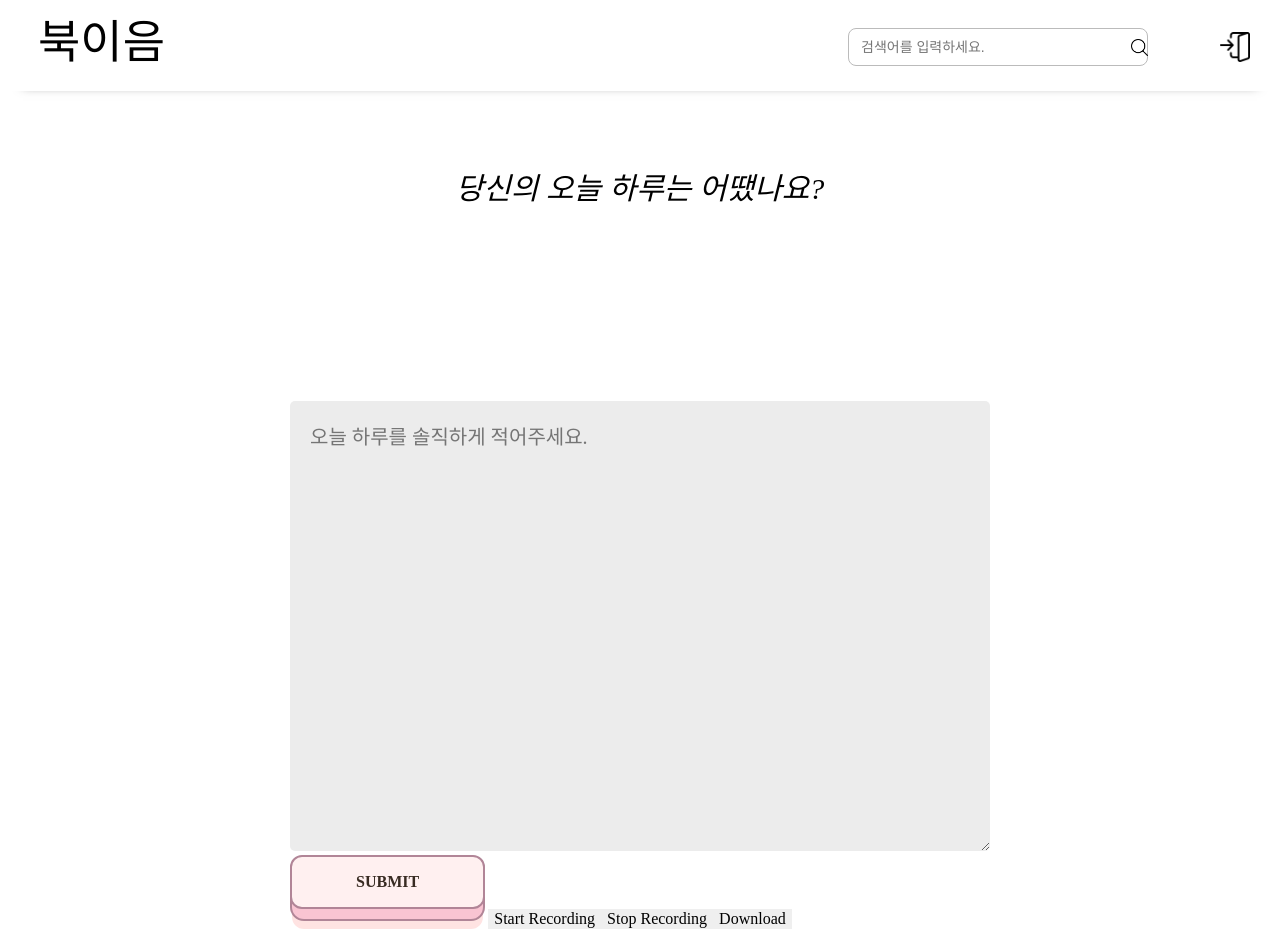
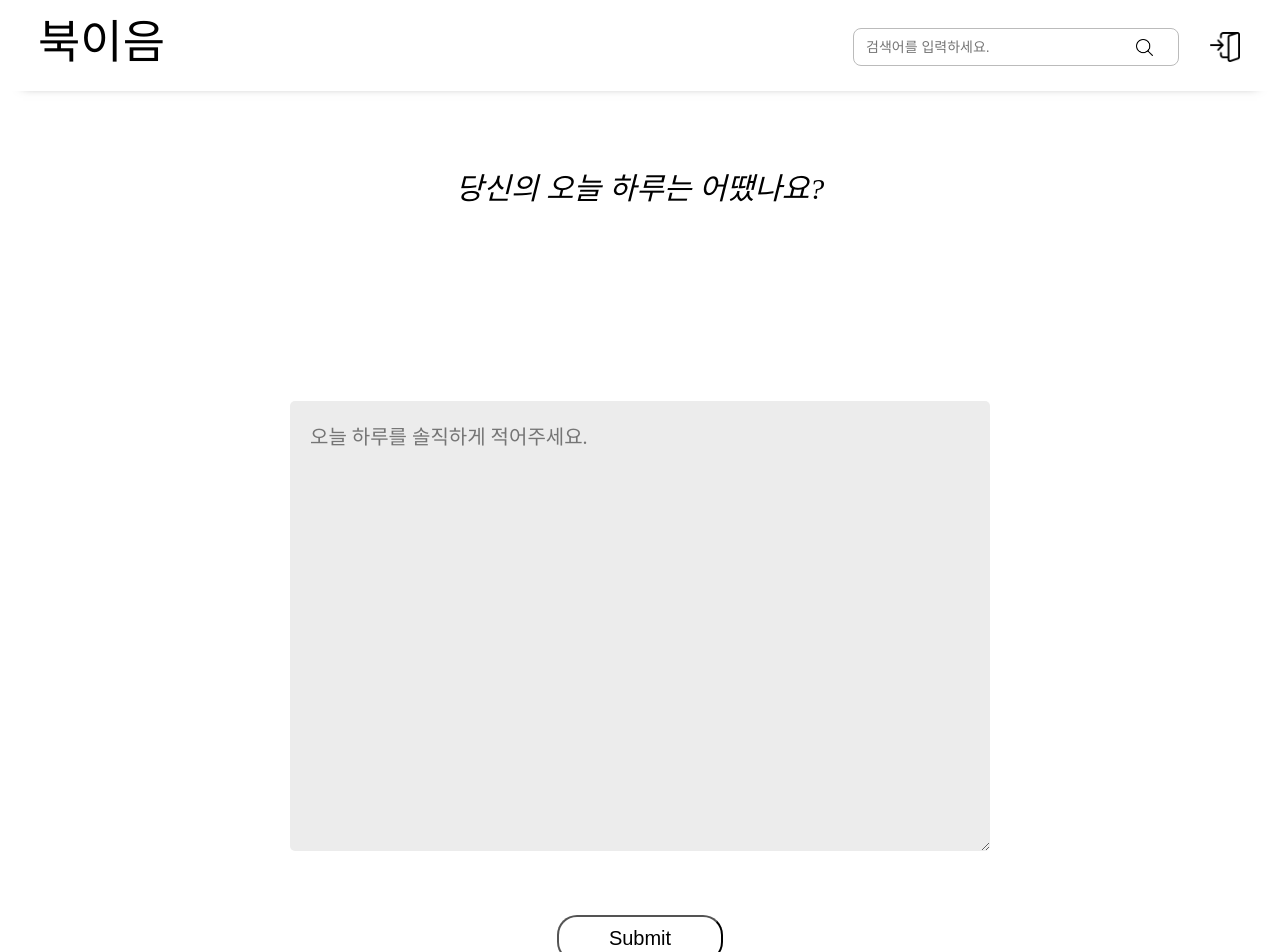
Before and after one commit to Bookieum/Bookieum_FE, a React (Create React App) app: page /mainFunc in a window 1280 px wide. Shown: the top 952 px of the page. Built offline with nearby package versions, Linux system fonts and the light colour scheme; no server answers.

Commit message:
버튼 css 원상복구

```diff
--- a/src/components/Google_Auth.js
+++ b/src/components/Google_Auth.js
@@ -45,6 +45,8 @@ const Google = (props) => {
         console.log(res)
         console.log('성공')
         // window.location.replace('/question')
+        window.location.replace('/')
+
       })
       })
       .catch(error => console.error('Error:', error));
--- a/src/components/Header.js
+++ b/src/components/Header.js
@@ -155,7 +155,7 @@ const Searchbar=styled.div`
     width: 17px;
     top: 11px;
     right: 0.3px;
-    margin: 0;
+    // margin-right: 14px;
     margin-top:4px;
     }
 `;
@@ -177,7 +177,8 @@ const Menu=styled.div`
     font-weight: bold;
     font-size:1.0625rem;
     text-decoration: none;
-    margin: 0 10px;
+    margin: 0 20px;
+    margin-left:-5px;
   }
   li:hover {
     background-color: #a5c9ca;
@@ -247,6 +248,7 @@ export default function Header(props) {
             :
             (<Menu>
               <li><a href="/login"><img src={loginimg} style={{width:'30px', height:'30px'}}></img></a></li>
+
             </Menu>
             )
           }
--- a/src/components/Kakao_Auth.js
+++ b/src/components/Kakao_Auth.js
@@ -56,6 +56,8 @@ const Kakao_Auth = () => {
     .then(res=>{
       console.log(res)
       console.log('성공')
+      window.location.replace('/')
+
       // window.location.replace('/question')
     })
   };
--- a/src/components/MainFunc.js
+++ b/src/components/MainFunc.js
@@ -160,7 +160,7 @@ const VideoRecorder = () => {
           </section>
         </div>
         <div className='submitdiv'>
-          <button class="submit" type='submit' onClick={sendHandler}  className="learn-more" >Submit</button>
+          <button class="submit" type='submit' onClick={sendHandler} >Submit</button>
           {/* <button class="submit" type='submit' onClick={sendVideo}>Video Submit</button> */}
         </div>
       </form>
--- a/src/components/Question.js
+++ b/src/components/Question.js
@@ -102,9 +102,9 @@ const Survey = () => {
       <div className='submitdiv'>
         {
           ques===2?
-        <button class="submit" onClick={submit} className="learn-more">Submit</button>
+        <button class="submit" onClick={submit}>Submit</button>
         :
-        <button class="submit"  onClick={nextPage} className="learn-more">Next</button>
+        <button class="submit"  onClick={nextPage}>Next</button>
         }
       </div>
 
--- a/src/css/Login.css
+++ b/src/css/Login.css
@@ -10,7 +10,7 @@
   div h1{
     margin: 0 auto;
     text-align:center;
-    margin-top:120px;
+    margin-top:100px;
     font-size: 60px;
 
   }
--- a/src/css/mainfunc.css
+++ b/src/css/mainfunc.css
@@ -32,66 +32,3 @@ textarea {
 .contanier{
     width: 70px;
 }
-
-@import url("https://fonts.googleapis.com/css?family=Rubik:700&display=swap");
-* {
-  box-sizing: border-box;
-}
-*::before, *::after {
-  box-sizing: border-box;
-}
-
-
-button {
-  position: relative;
-  display: inline-block;
-  cursor: pointer;
-  outline: none;
-  border: 0;
-  vertical-align: middle;
-  text-decoration: none;
-  font-size: inherit;
-  font-family: inherit;
-}
-button.learn-more {
-  font-weight: 600;
-  color: #382b22;
-  text-transform: uppercase;
-  padding: 1em 4em;
-  background: #fff0f0;
-  border: 2px solid #b18597;
-  border-radius: 0.75em;
-  transform-style: preserve-3d;
-  transition: transform 150ms cubic-bezier(0, 0, 0.58, 1), background 150ms cubic-bezier(0, 0, 0.58, 1);
-}
-button.learn-more::before {
-  position: absolute;
-  content: "";
-  width: 100%;
-  height: 100%;
-  top: 0;
-  left: 0;
-  right: 0;
-  bottom: 0;
-  background: #f9c4d2;
-  border-radius: inherit;
-  box-shadow: 0 0 0 2px #b18597, 0 0.625em 0 0 #ffe3e2;
-  transform: translate3d(0, 0.75em, -1em);
-  transition: transform 150ms cubic-bezier(0, 0, 0.58, 1), box-shadow 150ms cubic-bezier(0, 0, 0.58, 1);
-}
-button.learn-more:hover {
-  background: #ffe9e9;
-  transform: translate(0, 0.25em);
-}
-button.learn-more:hover::before {
-  box-shadow: 0 0 0 2px #b18597, 0 0.5em 0 0 #ffe3e2;
-  transform: translate3d(0, 0.5em, -1em);
-}
-button.learn-more:active {
-  background: #ffe9e9;
-  transform: translate(0em, 0.75em);
-}
-button.learn-more:active::before {
-  box-shadow: 0 0 0 2px #b18597, 0 0 #ffe3e2;
-  transform: translate3d(0, 0, -1em);
-}
--- a/src/css/mypage.css
+++ b/src/css/mypage.css
@@ -212,66 +212,3 @@ div span ul{
 /* .title{
     font-size: 15px;
 } */
-
-@import url("https://fonts.googleapis.com/css?family=Rubik:700&display=swap");
-* {
-  box-sizing: border-box;
-}
-*::before, *::after {
-  box-sizing: border-box;
-}
-
-
-button {
-  position: relative;
-  display: inline-block;
-  cursor: pointer;
-  outline: none;
-  border: 0;
-  vertical-align: middle;
-  text-decoration: none;
-  font-size: inherit;
-  font-family: inherit;
-}
-button.learn-more {
-  font-weight: 600;
-  color: #382b22;
-  text-transform: uppercase;
-  padding: 1em 4em;
-  background: #fff0f0;
-  border: 2px solid #b18597;
-  border-radius: 0.75em;
-  transform-style: preserve-3d;
-  transition: transform 150ms cubic-bezier(0, 0, 0.58, 1), background 150ms cubic-bezier(0, 0, 0.58, 1);
-}
-button.learn-more::before {
-  position: absolute;
-  content: "";
-  width: 100%;
-  height: 100%;
-  top: 0;
-  left: 0;
-  right: 0;
-  bottom: 0;
-  background: #f9c4d2;
-  border-radius: inherit;
-  box-shadow: 0 0 0 2px #b18597, 0 0.625em 0 0 #ffe3e2;
-  transform: translate3d(0, 0.75em, -1em);
-  transition: transform 150ms cubic-bezier(0, 0, 0.58, 1), box-shadow 150ms cubic-bezier(0, 0, 0.58, 1);
-}
-button.learn-more:hover {
-  background: #ffe9e9;
-  transform: translate(0, 0.25em);
-}
-button.learn-more:hover::before {
-  box-shadow: 0 0 0 2px #b18597, 0 0.5em 0 0 #ffe3e2;
-  transform: translate3d(0, 0.5em, -1em);
-}
-button.learn-more:active {
-  background: #ffe9e9;
-  transform: translate(0em, 0.75em);
-}
-button.learn-more:active::before {
-  box-shadow: 0 0 0 2px #b18597, 0 0 #ffe3e2;
-  transform: translate3d(0, 0, -1em);
-}
```
Also changed, not shown: src/components/History.js (added, +35 -0 lines), src/components/Mypage.js (indentation only).
